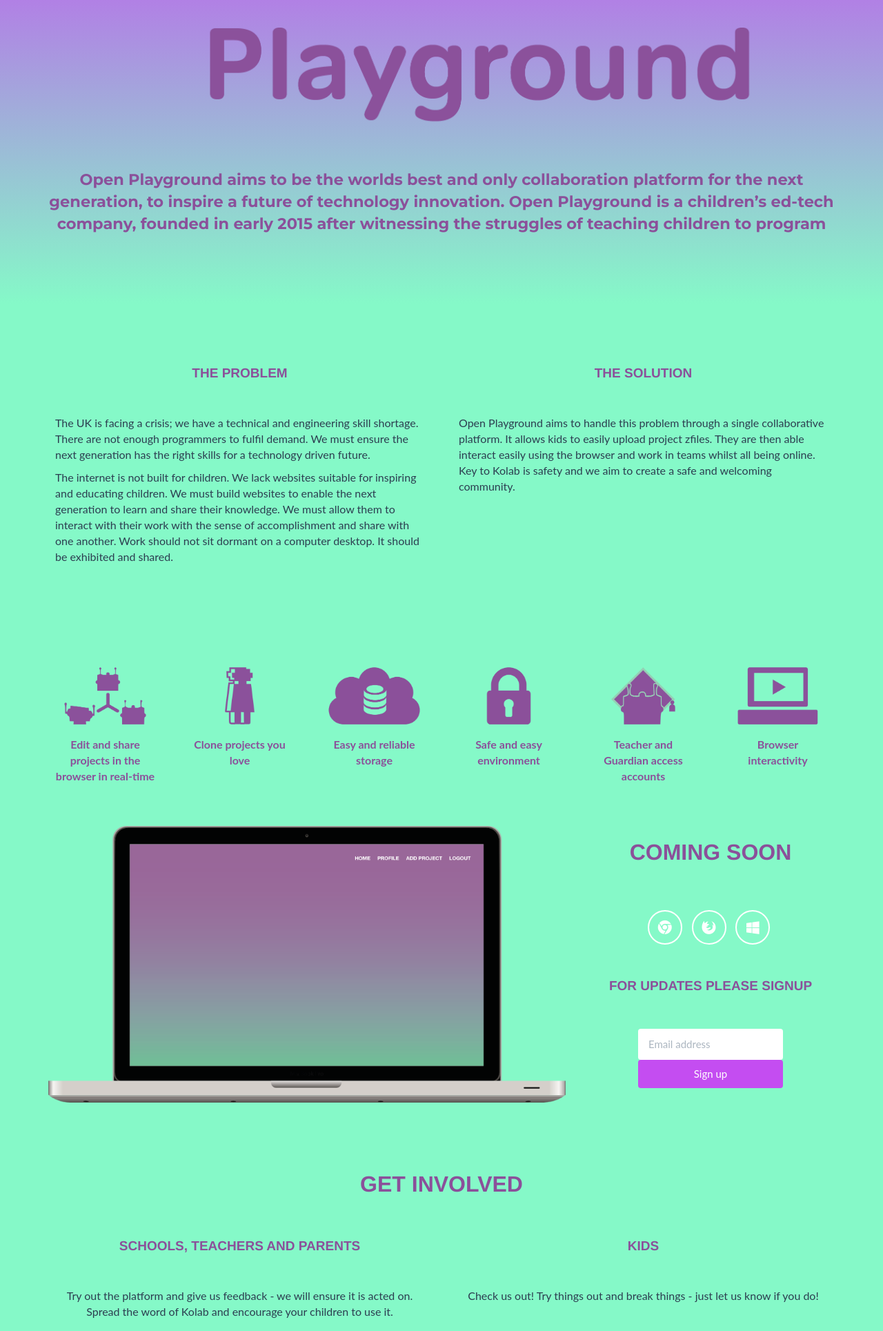
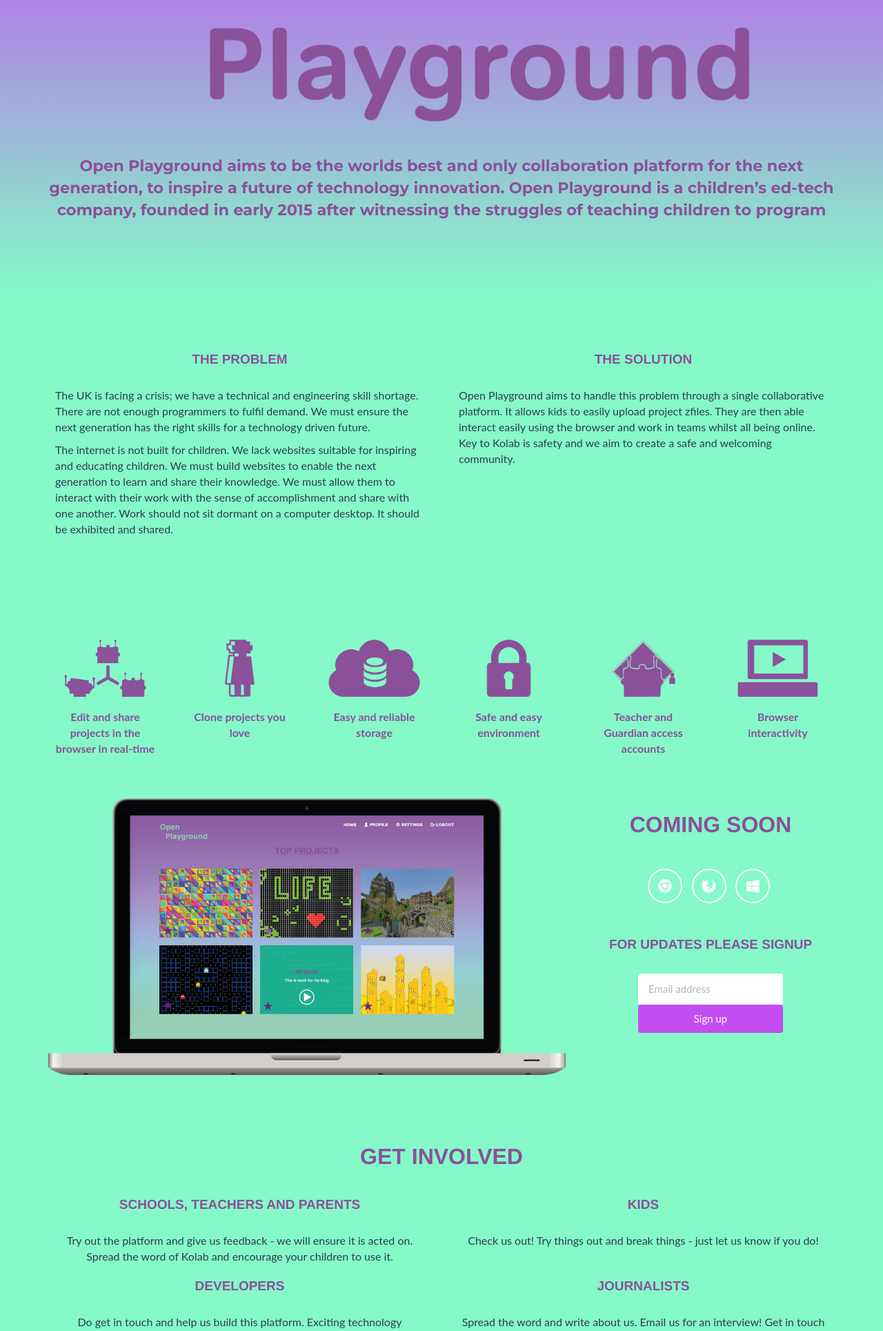
Before and after one commit to Kolab-Education/landing_page, a Flask app: page / in a window 1280 px wide. Shown: the part 387-2316 px from the top of the page at 69% size. Run offline with Flask 2, Linux system fonts and the light colour scheme; some libraries are stand-ins or nearby versions.

Commit message:
ensuring get involved looks better. Adding new mac image

```diff
--- a/app/static/css/style.css
+++ b/app/static/css/style.css
@@ -29,8 +29,7 @@ h1,
 h2,
 h3,
 h4,
-h5,
-h6 {
+h5 {
     text-transform: uppercase;
     font-family: "HelveticaNeue-Light",
                  "Helvetica Neue Light",
@@ -38,7 +37,7 @@ h6 {
                   Helvetica,Montserrat,Arial,sans-serif;
     font-weight: 700;
     color: #8b509a;
-    padding-bottom: 40px;
+    padding-bottom: 20px;
 }
 
 
@@ -47,8 +46,7 @@ h4 {
 }
 
 h2 {
-  padding-bottom: 40px;
-
+  padding-bottom: 20px;
 }
 
 hr {
@@ -92,7 +90,7 @@ a href {
 
 #welcome  img {
     display: block;
-    margin: 0 auto 20px;
+    margin: 0 auto 0px;
 }
 
 #welcome .intro-text {
@@ -204,7 +202,7 @@ a href {
 
 .navbar .navbar-nav li a:hover, li a:active {
     outline: 0;
-    color: #18bc9c;
+    color: #c44df1;
     background-color: #8b509a;
 }
 
--- a/app/templates/index.html
+++ b/app/templates/index.html
@@ -136,7 +136,6 @@
 
 
 
-    <!-- SignUp Section -->
     <section id="getinvolved">
       <div class="container">
           <div class="row">
```
Also changed, not shown: app/static/img/portfolio/mac.png.
